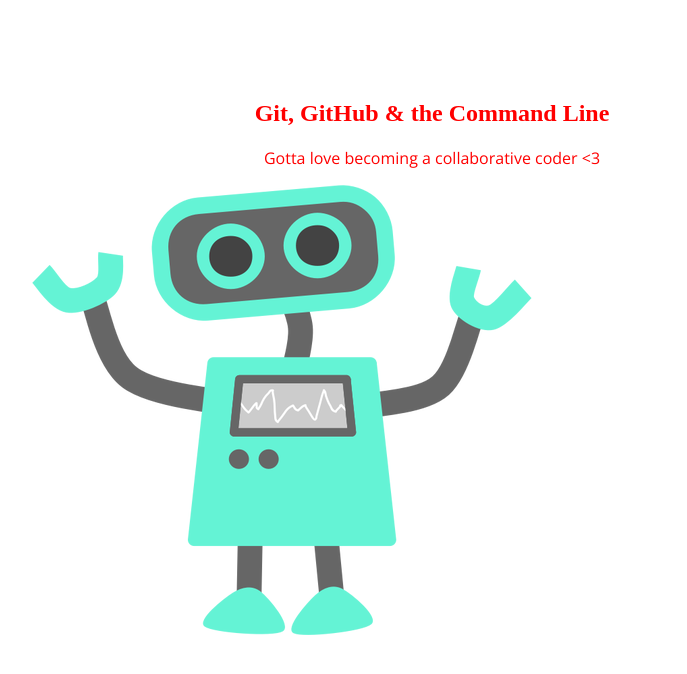
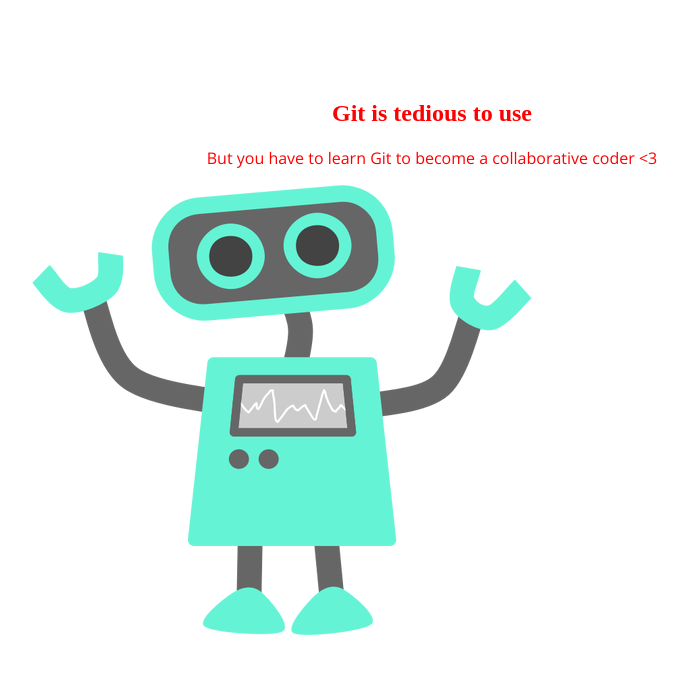
Before and after one commit to Solennellement/105-project, a plain HTML site: page index.html in a window 1280 px wide. Shown: the whole page, without its empty margins (208-895 px from the left). Drawn offline with nearby package versions, Linux system fonts and the light colour scheme.

Commit message:
changes to text

```diff
--- a/index.html
+++ b/index.html
@@ -8,8 +8,8 @@
 </head>
 <body>
 	<section>
-		<h1>Git, GitHub & the Command Line</h1>
-		<p>Gotta love becoming a collaborative coder <3</p>
+		<h1>Git is tedious to use</h1>
+		<p>But you have to learn Git to become a collaborative coder <3</p>
 		<img src="img/happy-blue-robot.png">
 	</section>
 </body>
```
